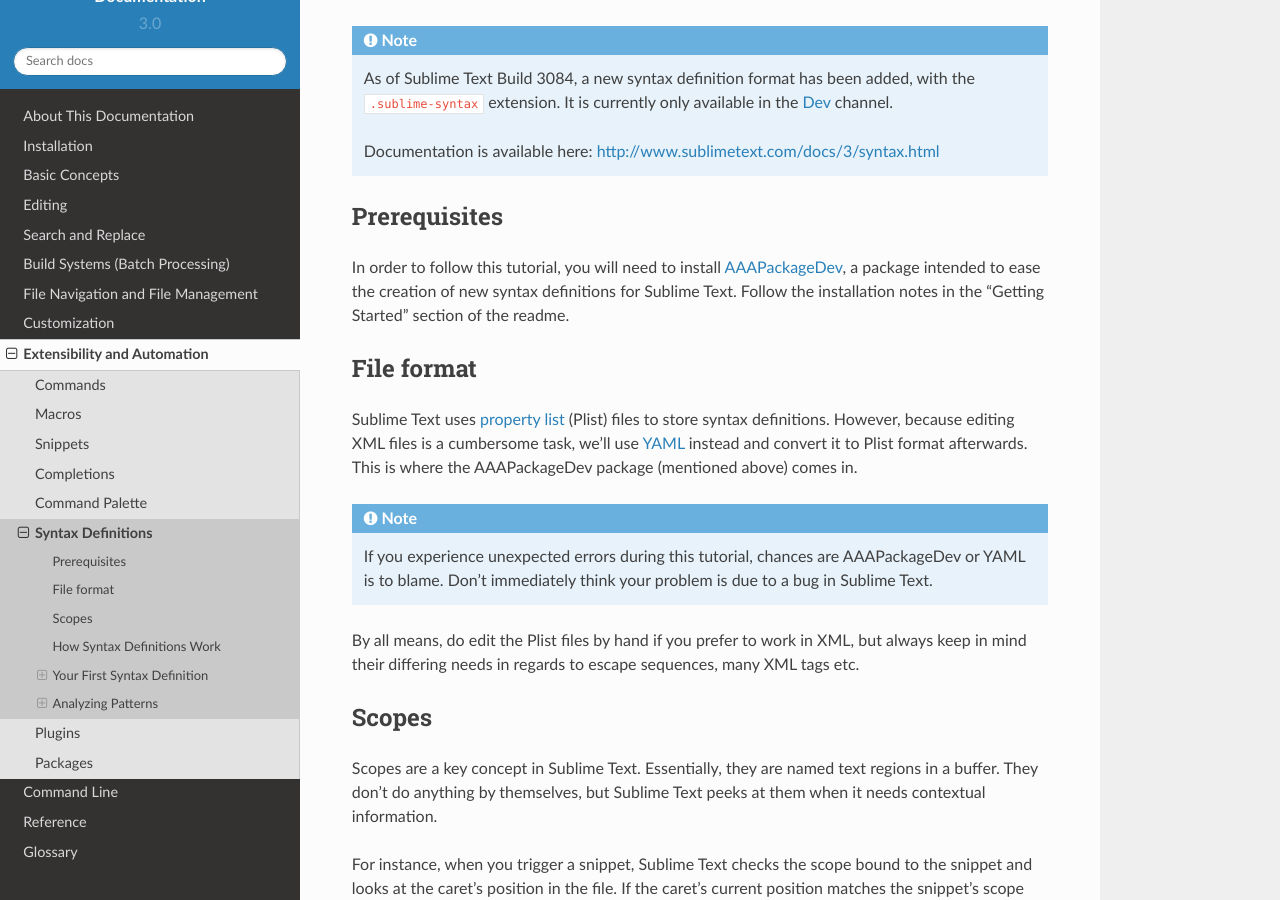
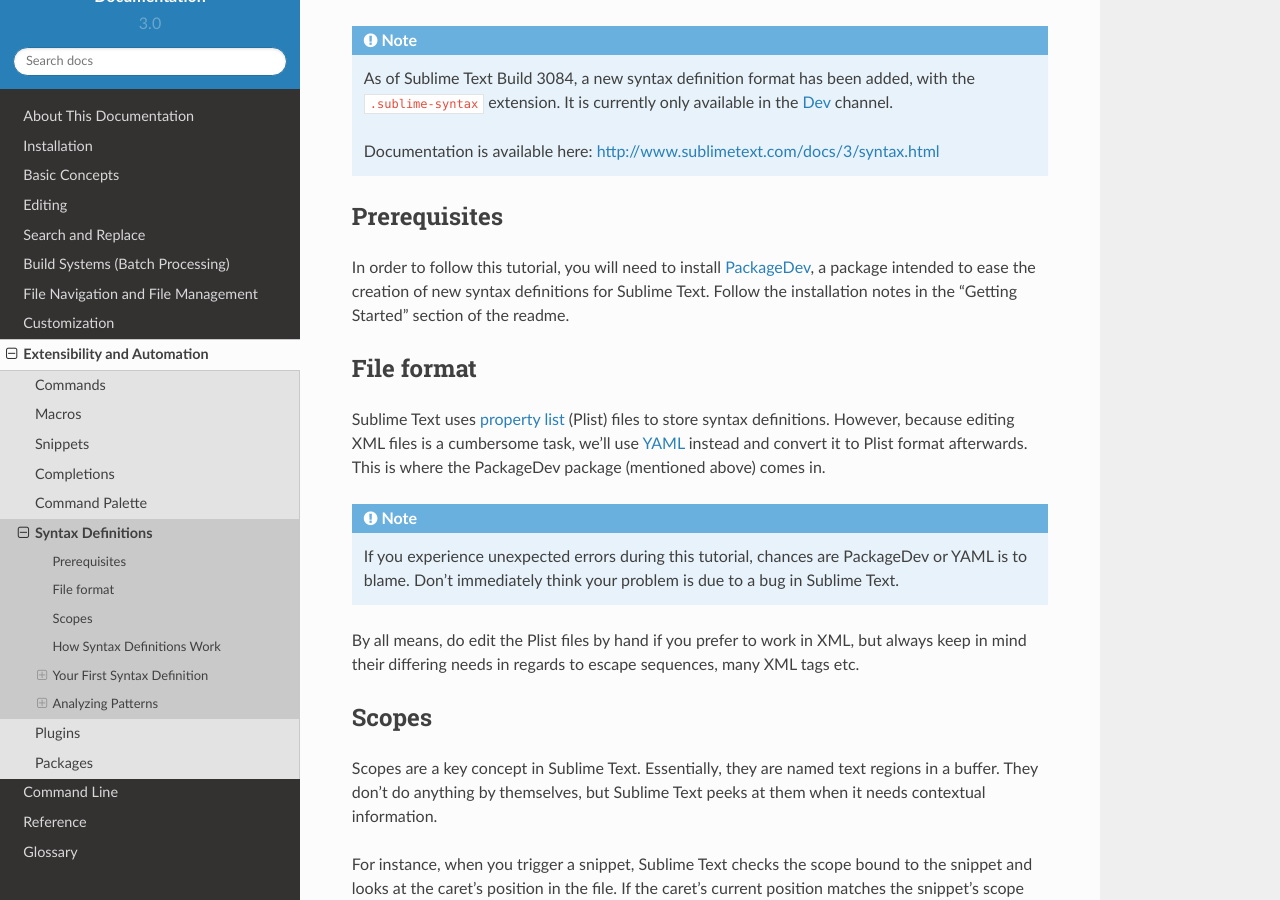
Before and after one commit to guillermooo/sublime-undocs, a Sphinx documentation site: the page built from source/extensibility/syntaxdefs.rst, in a window 1280 px wide and 900 px high, scrolled down 350 px. Built offline with Sphinx 7.4.7 and the Read the Docs theme 2.0.0, drawn with Linux system fonts in a browser that asks for light colours; some of the changed text lies outside the part shown.

Commit message:
AAAPackageDev has been renamed
See https://github.com/SublimeText/PackageDev/issues/45.

```diff
--- a/source/extensibility/syntaxdefs.rst
+++ b/source/extensibility/syntaxdefs.rst
@@ -30,12 +30,12 @@
 Prerequisites
 *************
 
-In order to follow this tutorial, you will need to install AAAPackageDev_, a
+In order to follow this tutorial, you will need to install PackageDev_, a
 package intended to ease the creation of new syntax definitions for Sublime
 Text. Follow the installation notes in the "Getting Started" section of the
 readme.
 
-.. _AAAPackageDev: https://github.com/SublimeText/AAAPackageDev
+.. _PackageDev: https://github.com/SublimeText/PackageDev
 
 
 File format
@@ -43,7 +43,7 @@
 
 Sublime Text uses `property list`_ (Plist) files to store syntax definitions.
 However, because editing XML files is a cumbersome task, we'll use YAML_ instead
-and convert it to Plist format afterwards. This is where the AAAPackageDev
+and convert it to Plist format afterwards. This is where the PackageDev
 package (mentioned above) comes in.
 
 .. _property list: http://en.wikipedia.org/wiki/Property_list
@@ -51,7 +51,7 @@
 
 .. note::
     If you experience unexpected errors during this tutorial, chances are
-    AAAPackageDev or YAML is to blame. Don't immediately think your problem is
+    PackageDev or YAML is to blame. Don't immediately think your problem is
     due to a bug in Sublime Text.
 
 By all means, do edit the Plist files by hand if you prefer to work in XML, but
@@ -153,7 +153,7 @@
 
 .. note::
 
-    Before continuing, make sure you've installed the AAAPackageDev package as
+    Before continuing, make sure you've installed the PackageDev package as
     explained above.
 
 Creating A New Syntax Definition
@@ -307,7 +307,7 @@
 .. sidebar:: Choosing the Right Scope Name
 
     Naming scopes isn't obvious sometimes. Check the `Textmate naming
-    conventions`_ for guidance on scope names. AAAPackageDev automatically
+    conventions`_ for guidance on scope names. PackageDev automatically
     provides completions for scope names according to these conventions. It is
     important to re-use the basic categories outlined there if you want to
     achieve the highest compatibility with existing colors.
@@ -360,7 +360,7 @@
       your ``.YAML-tmLanguage`` file
     - Sublime Text will reload the changes to the syntax definition
 
-In case you are wondering why AAAPackageDev knows what you want to convert your
+In case you are wondering why PackageDev knows what you want to convert your
 file to: It's specified in the first comment line.
 
 You have now created your first syntax definition. Next, open a new file and
@@ -404,7 +404,7 @@
 .. note::
 
     Writing ``1`` on a new line and pressing tab will autocomplete to ``'1':
-    {name: }`` thanks to AAAPackageDev.
+    {name: }`` thanks to PackageDev.
 
 Arguably, you'd want the other scope to be visually consistent with this one.
 Go ahead and change it too.
@@ -605,10 +605,10 @@
 .. note::
 
     If you previously used JSON for syntax definitions you are still able to do
-    this because AAAPackageDev is backwards compatible.
+    this because PackageDev is backwards compatible.
 
     If you want to consider switching to YAML (either from JSON or directly from
-    Plist), it provides a command named ``AAAPackageDev: Convert to YAML and
+    Plist), it provides a command named ``PackageDev: Convert to YAML and
     Rearrange Syntax Definition`` which will automatically format the resulting
     YAML in a pleasurable way.
 
```
